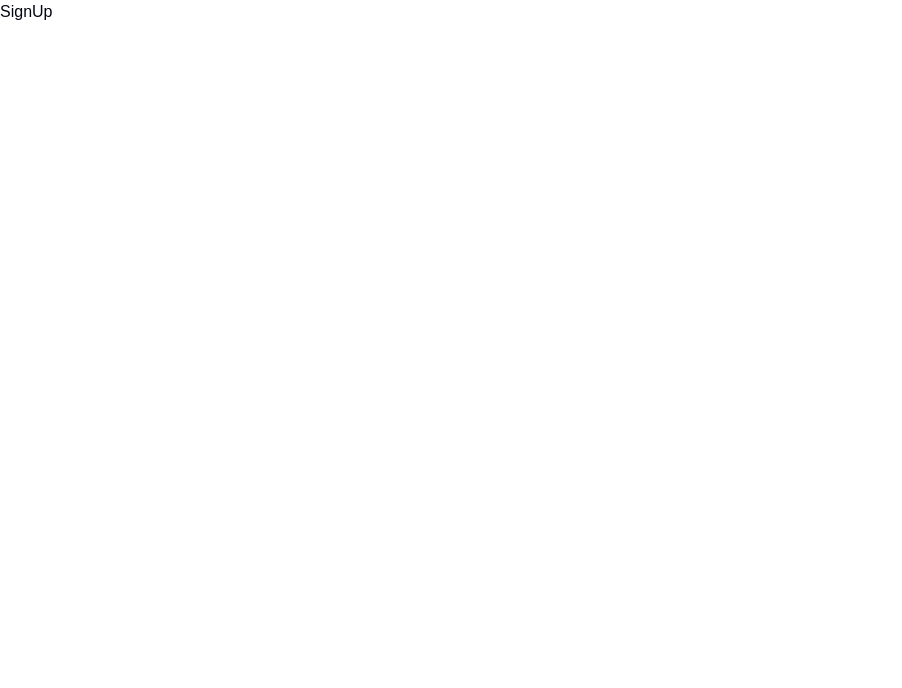
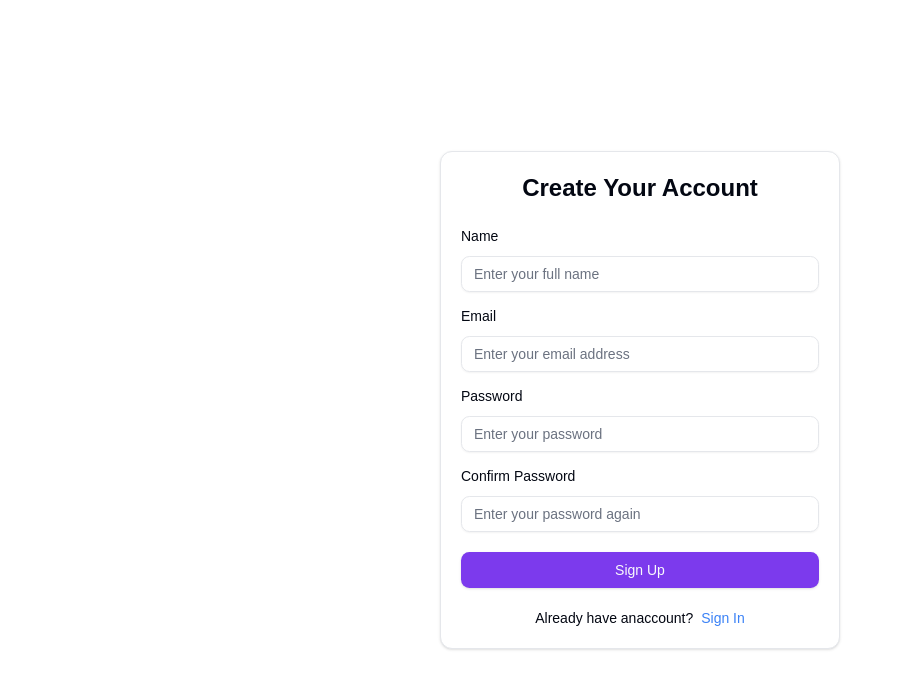
Before and after one commit to abinash2055/Blog-Website, a React (Vite) app in the folder client/: page /sign-up in a window 1280 px wide. Shown: the top 688 px of the page, without its empty margins (0-902 px from the left). Built offline with nearby package versions, Linux system fonts and the light colour scheme.

Commit message:
Sign up now backend started

```diff
--- a/client/src/pages/SignUp.jsx
+++ b/client/src/pages/SignUp.jsx
@@ -1,9 +1,144 @@
+import { Button } from "@/components/ui/button";
+import {
+  Form,
+  FormControl,
+  FormField,
+  FormItem,
+  FormLabel,
+  FormMessage,
+} from "@/components/ui/form";
+import { Input } from "@/components/ui/input";
 import React from "react";
+import { z } from "zod";
+import { zodResolver } from "@hookform/resolvers/zod";
+import { useForm } from "react-hook-form";
+import { Card } from "@/components/ui/card";
+import { RouteSignIn } from "@/helpers/RouteName";
+import { Link } from "react-router-dom";
 
 const SignUp = () => {
+  const formSchema = z.object({
+    name: z.string().min(3, "Name must be at least 3 characters long"),
+    email: z.string().email(),
+    password: z.string().min(8, "Password must be at least 8 characters long"),
+    confirmPassword: z
+      .string()
+      .refine(
+        (data) => data.password === data.confirmPassword,
+        "Password and confirm password must be same"
+      ),
+  });
+
+  const form = useForm({
+    resolver: zodResolver(formSchema),
+    defaultValues: {
+      name: "",
+      email: "",
+      password: "",
+      confirmPassword: "",
+    },
+  });
+
+  function onSubmit(values) {
+    console.log(values);
+  }
+
   return (
-    <div>
-      <p>SignUp</p>
+    <div className="flex justify-center items-center h-screen w-screen">
+      <Card className="w-[400px] p-5">
+        <h1 className="text-2xl font-bold text-center mb-5">
+          Create Your Account
+        </h1>
+        <Form {...form}>
+          <form onSubmit={form.handleSubmit(onSubmit)}>
+            {/* For name  */}
+            <div className="mb-3">
+              <FormField
+                control={form.control}
+                name="name"
+                render={({ field }) => (
+                  <FormItem>
+                    <FormLabel>Name</FormLabel>
+                    <FormControl>
+                      <Input placeholder="Enter your full name" {...field} />
+                    </FormControl>
+                    <FormMessage />
+                  </FormItem>
+                )}
+              />
+            </div>
+            {/* For email  */}
+            <div className="mb-3">
+              <FormField
+                control={form.control}
+                name="email"
+                render={({ field }) => (
+                  <FormItem>
+                    <FormLabel>Email</FormLabel>
+                    <FormControl>
+                      <Input
+                        placeholder="Enter your email address"
+                        {...field}
+                      />
+                    </FormControl>
+                    <FormMessage />
+                  </FormItem>
+                )}
+              />
+            </div>
+            {/* For password  */}
+            <div className="mb-3">
+              <FormField
+                control={form.control}
+                name="password"
+                render={({ field }) => (
+                  <FormItem>
+                    <FormLabel>Password</FormLabel>
+                    <FormControl>
+                      <Input placeholder="Enter your password" {...field} />
+                    </FormControl>
+                    <FormMessage />
+                  </FormItem>
+                )}
+              />
+            </div>
+            {/* For Confirm Password  */}
+            <div className="mb-3">
+              <FormField
+                control={form.control}
+                name="confirmPassword"
+                render={({ field }) => (
+                  <FormItem>
+                    <FormLabel>Confirm Password</FormLabel>
+                    <FormControl>
+                      <Input
+                        placeholder="Enter your password again"
+                        {...field}
+                      />
+                    </FormControl>
+                    <FormMessage />
+                  </FormItem>
+                )}
+              />
+            </div>
+            {/* Button  */}
+            <div className="mt-5">
+              <Button type="submit" className="w-full">
+                Sign Up
+              </Button>
+              <div className="mt-5 text-sm flex justify-center items-center gap-2">
+                <p>Already have anaccount?</p>
+                <Link
+                  className="text-blue-500 hover:underline"
+                  to={RouteSignIn}
+                >
+                  Sign In
+                </Link>
+              </div>
+            </div>
+          </form>
+        </Form>
+      </Card>
     </div>
   );
 };
```
Also changed, not shown: 1 other file (tests, documents, lock files or other folders).
